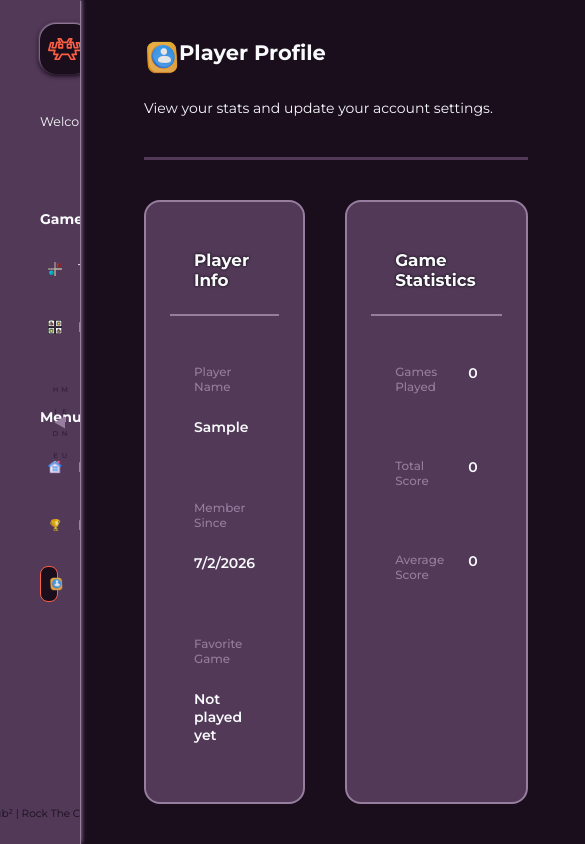
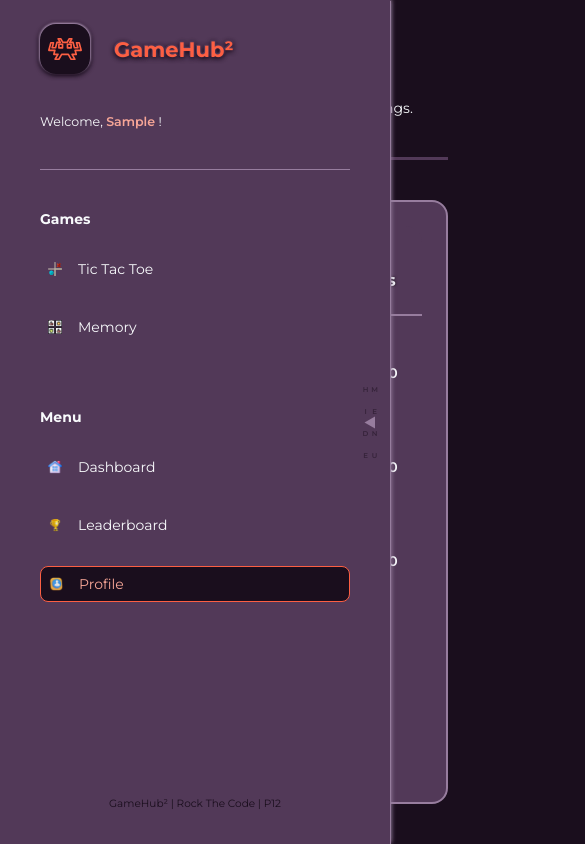
Before and after one commit to roliver97/AdvancedReact_P12_GameHub2, a React (Vite) app: page /profile in a window 390 px wide. Both pictures are taken after typing "Sample" into the empty fields and a click on the button "Start Gaming". Shown: the whole page, 585 px wide, since content can reach past the window. Built offline with nearby package versions, Linux system fonts and the light colour scheme; a web font is replaced by a local one.

Commit message:
fix(sidebar): close on mobile navigation, fix game animations and add responsive tweaks

```diff
--- a/src/components/Sidebar/Sidebar.css
+++ b/src/components/Sidebar/Sidebar.css
@@ -211,3 +211,37 @@
   font-size: 0.75rem;
   color: var(--gh-bg-main);
 }
+
+/*!  MEDIA  */
+@media (max-width: 1800px) {
+  /* DESKTOP or less */
+}
+
+@media (max-width: 1024px) {
+  /* LAPTOP - TABLET or less */
+  .sidebar {
+    width: 100%;
+    height: 100%;
+    position: absolute;
+    z-index: 1000;
+    justify-content: start;
+  }
+
+  .sidebar-nav {
+    flex: none;
+  }
+
+  .sidebar-footer {
+    flex: 1;
+    align-content: end;
+    padding-bottom: 10px;
+  }
+}
+
+@media (max-width: 769px) {
+  /* SMALL TABLET or less */
+}
+
+@media (max-width: 480px) {
+  /* MOBILE or less */
+}
--- a/src/components/Sidebar/Sidebar.jsx
+++ b/src/components/Sidebar/Sidebar.jsx
@@ -11,9 +11,11 @@ const Sidebar = ({ isOpen, toggleSidebar }) => {
 
   const navigate = useNavigate()
   const location = useLocation()
+  const checkIsMobileOnClick = () => window.innerWidth <= 1024
 
   const handleGameClick = (e, gameName) => {
-    if (activeGame === gameName || location.pathname === `/${gameName}`) {
+    if (location.pathname === `/${gameName}`) {
+      if (checkIsMobileOnClick()) toggleSidebar()
       return navigateToGame(gameName)
     }
 
@@ -37,6 +39,10 @@ const Sidebar = ({ isOpen, toggleSidebar }) => {
     setTimeout(() => {
       setIsSlowTransition(false)
     }, 900)
+  }
+
+  const handleMenuClick = () => {
+    if (checkIsMobileOnClick()) toggleSidebar()
   }
 
   return (
@@ -88,15 +94,23 @@ const Sidebar = ({ isOpen, toggleSidebar }) => {
         </div>
         <div className='sidebar-nav-group'>
           <h2 className='sidebar-group-title'>Menu</h2>
-          <NavLink className='sidebar-link' to='/'>
+          <NavLink className='sidebar-link' to='/' onClick={handleMenuClick}>
             <img src='./assets/icons/sidebar/home.png' alt='Dashboard' />
             <span>Dashboard</span>
           </NavLink>
-          <NavLink className='sidebar-link' to='/leaderboard'>
+          <NavLink
+            className='sidebar-link'
+            to='/leaderboard'
+            onClick={handleMenuClick}
+          >
             <img src='./assets/icons/dashboard/trophy.webp' alt='Leaderboard' />
             <span>Leaderboard</span>
           </NavLink>
-          <NavLink className='sidebar-link' to='/profile'>
+          <NavLink
+            className='sidebar-link'
+            to='/profile'
+            onClick={handleMenuClick}
+          >
             <img src='./assets/icons/sidebar/profile.webp' alt='Profile' />
             Profile
           </NavLink>
```
